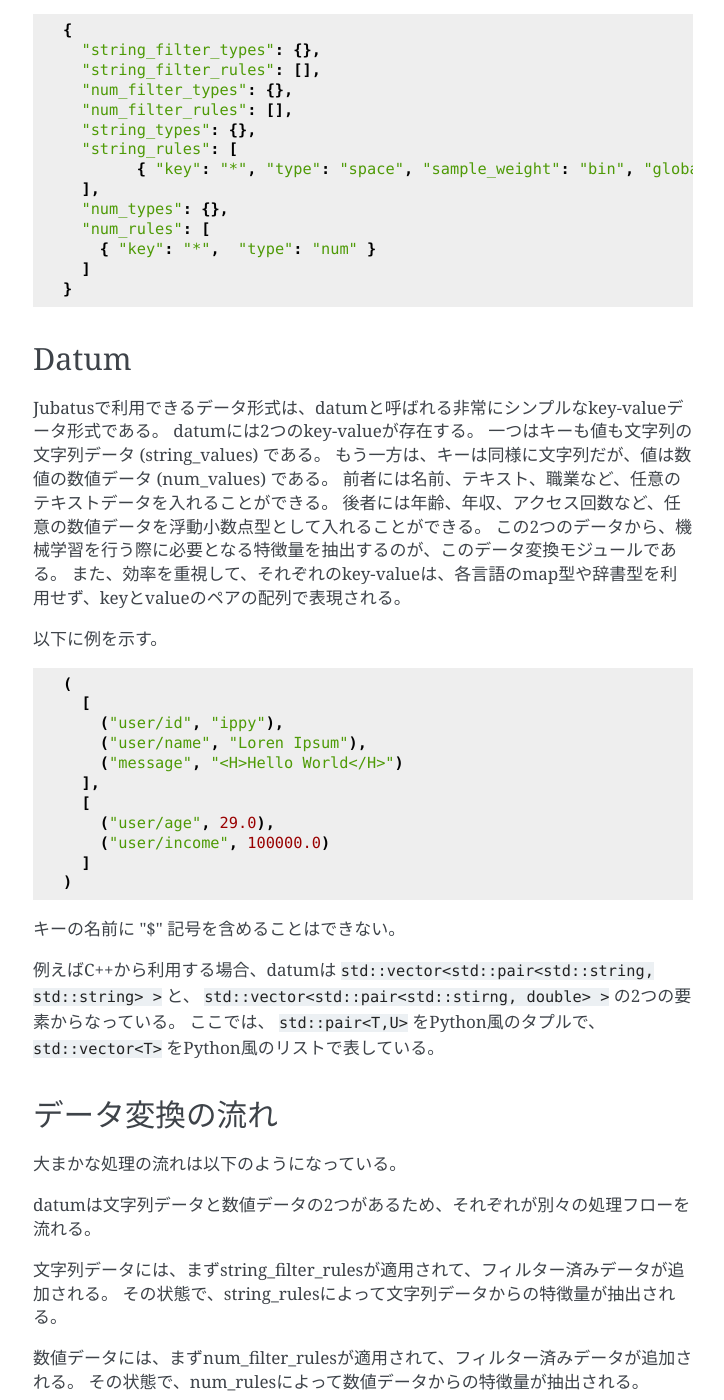
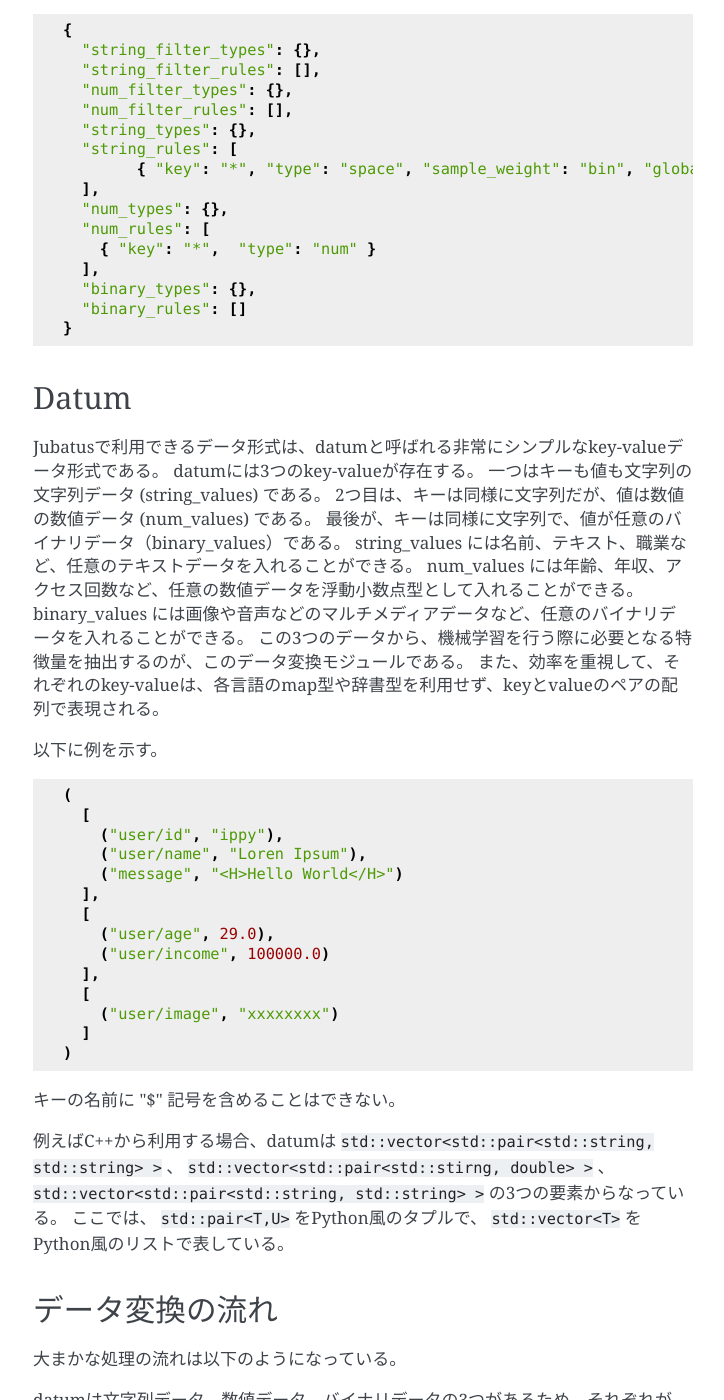
Before and after one commit to jubatus/website, a Sphinx documentation site: the page built from source/ja/fv_convert.rst, in a window 1280 px wide and 1400 px high, scrolled down 958 px. Shown: the whole window, without its empty margins (387-1111 px from the left). Built offline with Sphinx 7.4.7, drawn with Linux system fonts in a browser that asks for light colours; the version number could not be read and is left out; some of the changed text lies outside the part shown.

Commit message:
Write document about binary values/types

```diff
--- a/source/ja/fv_convert.rst
+++ b/source/ja/fv_convert.rst
@@ -44,19 +44,23 @@
    "num_types": {},
    "num_rules": [
      { "key": "*",  "type": "num" }
-   ]
+   ],
+   "binary_types": {},
+   "binary_rules": []
  }
 
 Datum
 -----
 
 Jubatusで利用できるデータ形式は、datumと呼ばれる非常にシンプルなkey-valueデータ形式である。
-datumには2つのkey-valueが存在する。
+datumには3つのkey-valueが存在する。
 一つはキーも値も文字列の文字列データ (string_values) である。
-もう一方は、キーは同様に文字列だが、値は数値の数値データ (num_values) である。
-前者には名前、テキスト、職業など、任意のテキストデータを入れることができる。
-後者には年齢、年収、アクセス回数など、任意の数値データを浮動小数点型として入れることができる。
-この2つのデータから、機械学習を行う際に必要となる特徴量を抽出するのが、このデータ変換モジュールである。
+2つ目は、キーは同様に文字列だが、値は数値の数値データ (num_values) である。
+最後が、キーは同様に文字列で、値が任意のバイナリデータ（binary_values）である。
+string_values には名前、テキスト、職業など、任意のテキストデータを入れることができる。
+num_values には年齢、年収、アクセス回数など、任意の数値データを浮動小数点型として入れることができる。
+binary_values には画像や音声などのマルチメディアデータなど、任意のバイナリデータを入れることができる。
+この3つのデータから、機械学習を行う際に必要となる特徴量を抽出するのが、このデータ変換モジュールである。
 また、効率を重視して、それぞれのkey-valueは、各言語のmap型や辞書型を利用せず、keyとvalueのペアの配列で表現される。
 
 以下に例を示す。
@@ -72,12 +76,15 @@
     [
       ("user/age", 29.0),
       ("user/income", 100000.0)
+    ],
+    [
+      ("user/image", "xxxxxxxx")
     ]
   )
 
 キーの名前に "$" 記号を含めることはできない。
 
-例えばC++から利用する場合、datumは ``std::vector<std::pair<std::string, std::string> >`` と、 ``std::vector<std::pair<std::stirng, double> >`` の2つの要素からなっている。
+例えばC++から利用する場合、datumは ``std::vector<std::pair<std::string, std::string> >`` 、 ``std::vector<std::pair<std::stirng, double> >`` 、 ``std::vector<std::pair<std::string, std::string> >`` の3つの要素からなっている。
 ここでは、 ``std::pair<T,U>`` をPython風のタプルで、 ``std::vector<T>`` をPython風のリストで表している。
 
 データ変換の流れ
@@ -85,13 +92,15 @@
 
 大まかな処理の流れは以下のようになっている。
 
-datumは文字列データと数値データの2つがあるため、それぞれが別々の処理フローを流れる。
+datumは文字列データ、数値データ、バイナリデータの3つがあるため、それぞれが別々の処理フローを流れる。
 
 文字列データには、まずstring_filter_rulesが適用されて、フィルター済みデータが追加される。
 その状態で、string_rulesによって文字列データからの特徴量が抽出される。
 
 数値データには、まずnum_filter_rulesが適用されて、フィルター済みデータが追加される。
 その状態で、num_rulesによって数値データからの特徴量が抽出される。
+
+バイナリデータにはbinary_rulesによって特徴量が抽出される。
 
 フィルターと特徴抽出器には引数を必要とするものもあるため、それらはtypesで事前に準備することによって各規則で利用することができるようになる。
 
@@ -503,6 +512,36 @@
    ============ =====================
 
 
+binary_types
+~~~~~~~~~~~~
+
+binary_typesでバイナリデータに対する特徴抽出機を定義する。
+string_typesなどと同様、 <抽出記名>: <引数> からなる辞書を指定する
+引数は文字列から文字列への辞書で、必ず"method"を指定する必要がある。
+それ以外に必要な引数は"method"に応じて異なる。
+指定できる"method"の値と、それぞれに対応した引数は以下のとおりである。
+
+.. describe:: dynamic
+
+ プラグインを利用する。詳細は後述する。
+
+  :path:      プラグインのパスを指定する。
+  :function:  プラグインの呼び出し関数を指定する。
+
+
+binary_rules
+~~~~~~~~~~~~
+
+数値特徴の抽出規則を指定する。
+tring_rulesなどと同様、複数の規則を羅列する。
+各規則は、"key", "except" (オプション), "type"からなる辞書で指定する。
+重みの付け方や特徴名の指定の仕方もそれぞれの"type"ごとに異なる。
+
+ :key:    datumの各要素のどのkeyとマッチさせるかを指定する。詳細はstring_filter_rulesを参照のこと。なお、"\*" や "" を設定した場合、フィルタ処理前の要素も特徴抽出対象となるため注意する。
+ :except: key のマッチから除外するパターンを指定する。このパラメタは省略可能である。詳細はstring_filter_rulesを参照のこと。
+ :type:   利用する抽出器名を指定する。これはbinary_typesの項で作った抽出器名を指定する。デフォルトで利用できる特徴抽出器はないため、必ずbinary_typesで指定する必要がある。
+
+
 特徴ベクトルのキーのハッシュ化
 --------------------------------
 
@@ -523,6 +562,10 @@
     "string_rules": [{"key": "*", "type" : "str", "sample_weight": "bin", "global_weight" : "bin"}],
     "num_types": {},
     "num_rules": [{"key" : "*", "type" : "num"}],
+    "string_types": {},
+    "string_rules": [],
+    "binary_types": {},
+    "binary_rules": [],
     "hash_max_size": 16
   }
 
@@ -530,6 +573,7 @@
 ``hash_max_size`` が制限するのは入力される datum のキー数ではなく、(変換後の) 特徴ベクトルのキー数であることに注意する。
 
 .. _conversion_plugin:
+
 
 プラグイン
 ----------
```
Also changed, not shown: other parts of source/ja/fv_convert.rst (+1 -1 lines).
